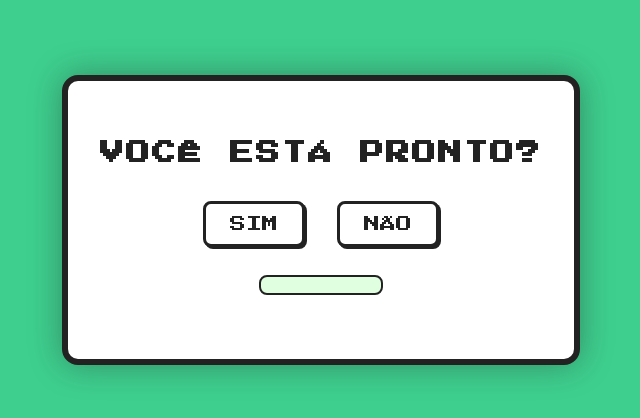
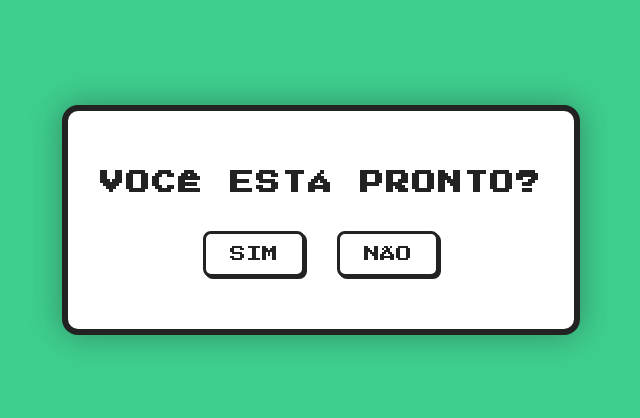
Before and after one commit to 0Pedrinn0/Dev-X-Dev, a plain HTML site: page ready.html in a window 1280 px wide. Shown: the part 180-598 px from the top of the page, without its empty margins (319-959 px from the left). Drawn offline with Linux system fonts and the light colour scheme.

```diff
--- a/style.css
+++ b/style.css
@@ -80,20 +80,3 @@ button:hover {
     width: 100%;
     margin: 10px 0;
 }
-
-#display {
-    display: block;
-    font-size: 1.2rem;
-    color: #222;
-    background: #e0ffe0;
-    border: 2px solid #222;
-    border-radius: 8px;
-    padding: 8px 0;
-    margin: 16px auto 24px auto;
-    width: 120px;
-    letter-spacing: 2px;
-}
-
-audio {
-    display: none;
-}
```
